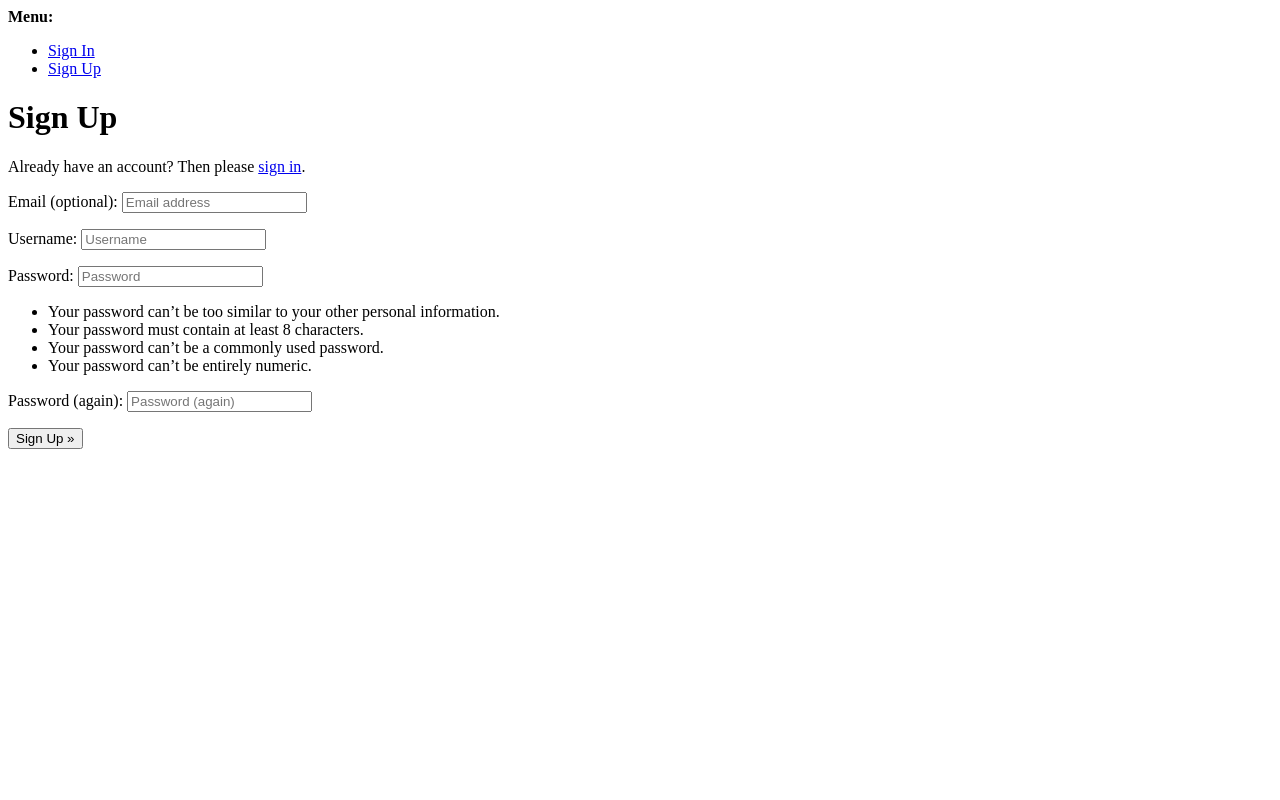
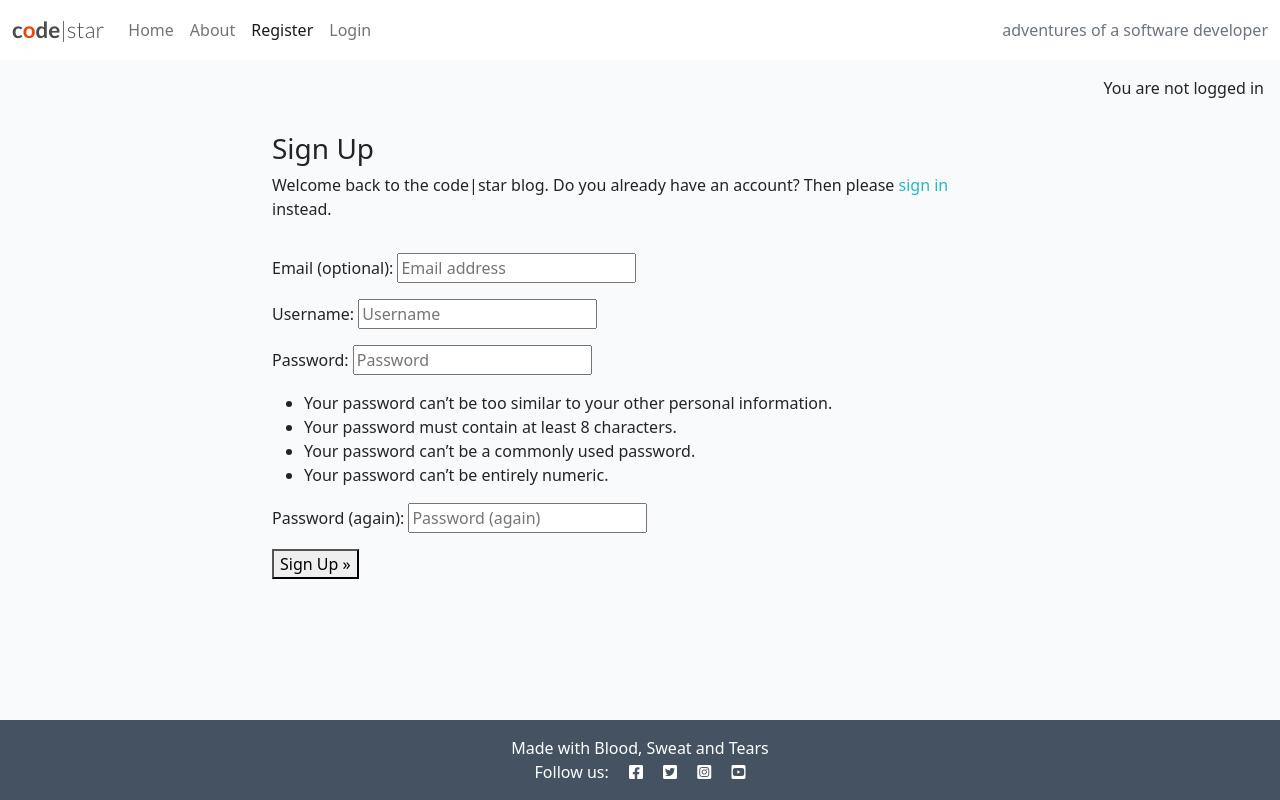
Before and after one commit to Nicole215/django-blog, a Django app: page /accounts/signup/ in a window 1280 px wide. Run offline with Django 4.2, Linux system fonts and the light colour scheme.

Commit message:
Style signup

```diff
--- a/codestar/settings.py
+++ b/codestar/settings.py
@@ -29,7 +29,7 @@ SECRET_KEY = 'django-insecure-*=_zn6+cwta*p@lidk=u@j6%-t!+_xxk4ac3k*02le%8q=*fj1
 SECRET_KEY = os.environ.get("SECRET_KEY")
 
 # SECURITY WARNING: don't run with debug turned on in production!
-DEBUG = False
+DEBUG = True
 
 ALLOWED_HOSTS = ['8000-nicole215-djangoblog-1aj79zgql8n.ws.codeinstitute-ide.net', '.herokuapp.com']
 
--- a/templates/account/signup.html
+++ b/templates/account/signup.html
@@ -1,21 +1,33 @@
-{% extends "account/base.html" %}
+{% extends "base.html" %}
 
 {% load i18n %}
 
 {% block head_title %}{% trans "Signup" %}{% endblock head_title %}
 
 {% block content %}
-<h1>{% trans "Sign Up" %}</h1>
+<div class="container">
+  <div class="row">
+    <div class="col-md-8 mt-3 offset-md-2">
+      <h3>{% trans "Sign Up" %}</h3>
 
-<p>{% blocktrans %}Already have an account? Then please <a href="{{ login_url }}">sign in</a>.{% endblocktrans %}</p>
-
+      <p>{% blocktrans %}Welcome back to the code|star blog.
+        Do you already have an account? Then please
+        <a class="link" href="{{ login_url }}">sign in</a>
+        instead.{% endblocktrans %}</p>
+    </div>
+  </div>
+  <div class="row">
+    <div class="col-md-8 mt-3 offset-md-2">
       <form class="signup" id="signup_form" method="post" action="{% url 'account_signup' %}">
         {% csrf_token %}
         {{ form.as_p }}
         {% if redirect_field_value %}
-  <input type="hidden" name="{{ redirect_field_name }}" value="{{ redirect_field_value }}" />
+        <input class="btn btn-signup right" type="hidden" name="{{ redirect_field_name }}"
+          value="{{ redirect_field_value }}" />
         {% endif %}
         <button type="submit">{% trans "Sign Up" %} &raquo;</button>
       </form>
-
+    </div>
+  </div>
+</div>
 {% endblock content %}
--- a/templates/base.html
+++ b/templates/base.html
@@ -77,6 +77,12 @@
 
     <main class="flex-shrink-0 main-bg">
 
+        {% if user.is_authenticated %}
+        <p class="text-end m-3">You are logged in as {{ user }}</p>
+        {% else %}
+        <p class="text-end m-3">You are not logged in</p>
+        {% endif %}
+
         {% block content %}
         <!-- Content Goes here -->
         {% endblock content %}
```
Lines whose indentation alone changed are shown as unchanged.
